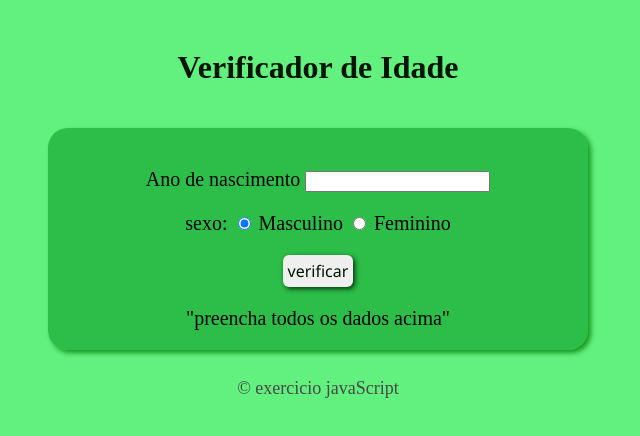
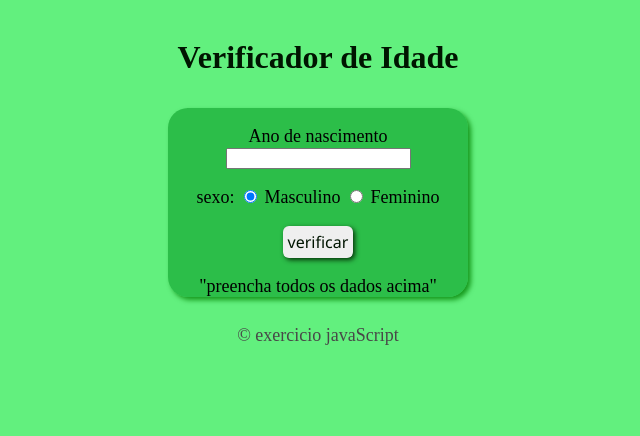
Before and after one commit to fjunior-amorim/modelo2.js, a plain HTML site: page index.html in a window 1280 px wide. Shown: the whole page, without its empty margins (322-962 px from the left). Drawn offline with Linux system fonts and the light colour scheme.

Commit message:
atualização

```diff
--- a/style.css
+++ b/style.css
@@ -1,20 +1,24 @@
 body {
+    display: flex;
+    flex-direction: column;
+    align-items: center;
+    justify-content: center;
     background-color: #62f07e;
 }
 header {
-    padding: 20px;
+    padding: 10px;
     text-align: center;
     color: #001500;
 }
 section {
-    width: 500px;
+    max-width: 300px;
     margin: 0 auto;
     background-color: #0298208f;
     border-radius: 20px;
     box-shadow: 3px 3px 5px rgba(0, 128, 0, 0.775);
-    padding: 20px;
+    padding: 0px;
     text-align: center;
-    font-size: 20px;
+    font-size: 18px;
 }
 #btn {
     padding: 5px;
```
